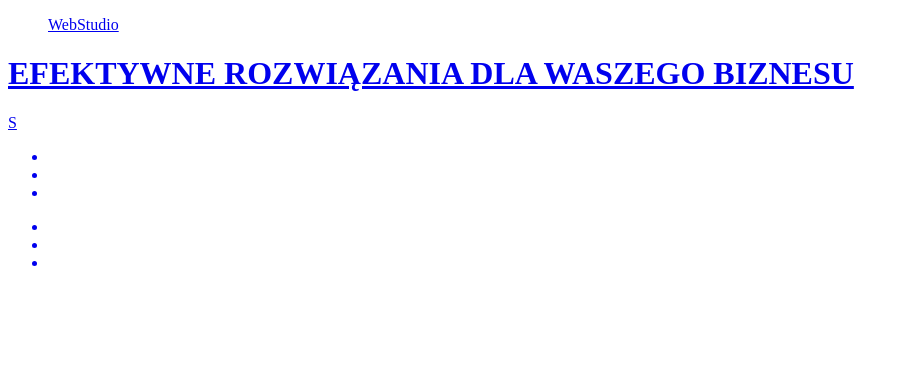
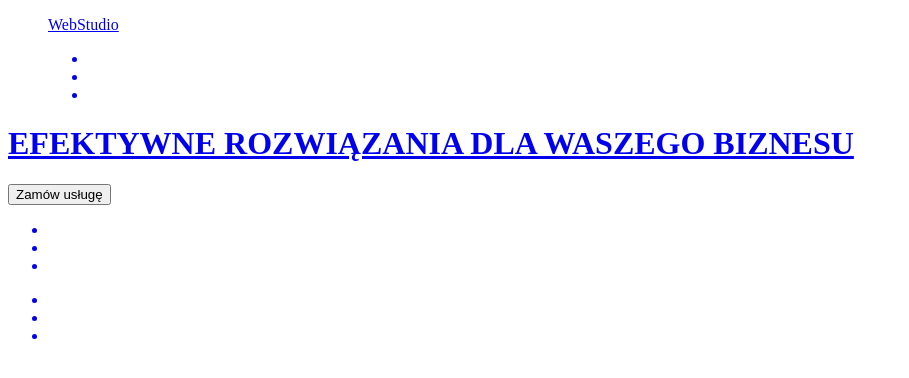
Before and after one commit to RyszardPrzyborowski/goit-markup-hw-01, a plain HTML site: page index.html in a window 1280 px wide. Shown: the whole page, without its empty margins (0-909 px from the left). Drawn offline with Linux system fonts and the light colour scheme.

Commit message:
tytuł i przycisk

```diff
--- a/index.html
+++ b/index.html
@@ -12,14 +12,21 @@
             <logo>
                 <a href="index.html"<spam class="color">Web</spam>Studio
             </logo>
-            <nav></nav>
+            <nav>
+                <ul>
+                <li></li>
+                <li></li>
+                <li></li>
+            </ul>
+            </nav>
             <kontakt></kontakt>
         </menu>
         <h1>
             EFEKTYWNE ROZWIĄZANIA DLA WASZEGO BIZNESU
         </h1>
+        <button>Zamów usługę</button>
     </header>
-        <main>S
+        <main>
             <ul>
                 <li></li>
                 <li></li>
```
Also changed, not shown: 1 other file.
